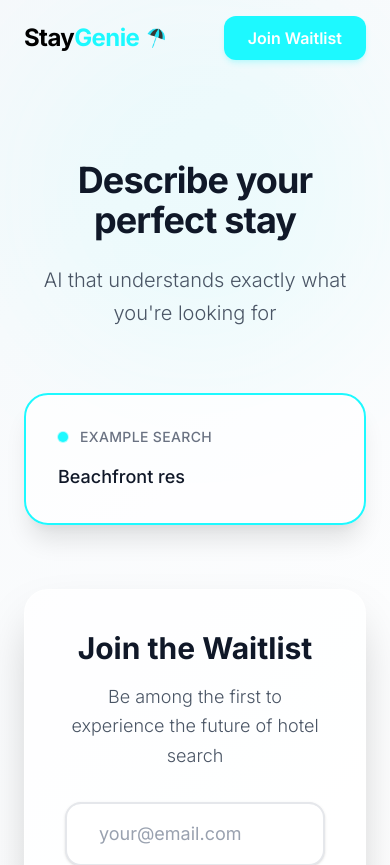
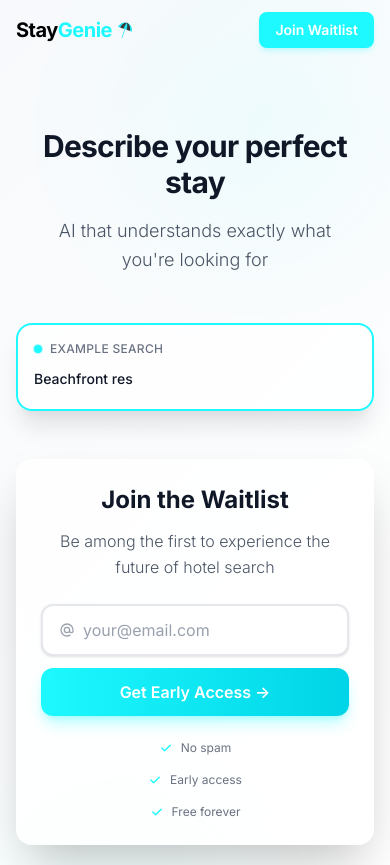
Before and after one commit to Colin-Posat/StayGenieLanding, a Next.js app: page / in a window 390 px wide. Shown: the top 865 px of the page. Built offline with nearby package versions, Linux system fonts and the light colour scheme.

Commit message:
optimized for mobile

```diff
--- a/src/app/page.tsx
+++ b/src/app/page.tsx
@@ -67,6 +67,7 @@ export default function Home() {
     <>
       <Head>
         <meta name="agd-partner-manual-verification" />
+        <meta name="viewport" content="width=device-width, initial-scale=1.0, maximum-scale=5.0" />
       </Head>
 
       <style jsx global>{`
@@ -76,6 +77,14 @@ export default function Home() {
           font-family: 'Inter', -apple-system, BlinkMacSystemFont, sans-serif;
           -webkit-font-smoothing: antialiased;
           -moz-osx-font-smoothing: grayscale;
+        }
+
+        html {
+          scroll-behavior: smooth;
+        }
+
+        body {
+          overflow-x: hidden;
         }
 
         @keyframes fadeInUp {
@@ -132,6 +141,12 @@ export default function Home() {
           backdrop-filter: blur(12px);
           -webkit-backdrop-filter: blur(12px);
         }
+
+        @media (max-width: 640px) {
+          .cursor-blink::after {
+            margin-left: 1px;
+          }
+        }
       `}</style>
 
       <div className="min-h-screen gradient-bg relative overflow-hidden">
@@ -141,18 +156,18 @@ export default function Home() {
             ? 'glass-effect border-b border-white/60 shadow-lg'
             : 'bg-transparent'
         }`}>
-          <div className="max-w-7xl mx-auto px-6 py-4">
+          <div className="max-w-7xl mx-auto px-4 sm:px-6 py-3 sm:py-4">
             <div className="flex items-center justify-between">
-              <div className="flex items-center gap-3">
+              <div className="flex items-center gap-2">
                 <div className="flex items-center gap-0">
-                  <span className="text-2xl font-bold tracking-tight">
+                  <span className="text-xl sm:text-2xl font-bold tracking-tight">
                     <span className="text-black">Stay</span>
                     <span style={{ color: '#1df9ff' }}>Genie</span>
                   </span>
                   <img
                     src="/images/staygenielogo.png"
                     alt="StayGenie Logo"
-                    className="w-10 h-10 -ml-1"
+                    className="w-8 h-8 sm:w-10 sm:h-10 -ml-1"
                     onError={(e) => {
                       e.currentTarget.style.display = 'none';
                       const svg = e.currentTarget.nextElementSibling as HTMLElement;
@@ -160,7 +175,7 @@ export default function Home() {
                     }}
                   />
                   <svg
-                    className="w-10 h-10 hidden"
+                    className="w-8 h-8 sm:w-10 sm:h-10 hidden"
                     viewBox="0 0 100 100"
                     fill="none"
                   >
@@ -171,16 +186,16 @@ export default function Home() {
                 </div>
               </div>
 
-              <div className="flex items-center gap-6">
-                <button className="text-gray-600 hover:text-gray-900 font-medium transition-colors hidden sm:block">
+              <div className="flex items-center gap-3 sm:gap-6">
+                <button className="text-gray-600 hover:text-gray-900 font-medium transition-colors hidden md:block text-sm">
                   About
                 </button>
-                <button className="text-gray-600 hover:text-gray-900 font-medium transition-colors hidden sm:block">
+                <button className="text-gray-600 hover:text-gray-900 font-medium transition-colors hidden md:block text-sm">
                   Features
                 </button>
                 <button
                   onClick={() => window.scrollTo({ top: document.body.scrollHeight, behavior: 'smooth' })}
-                  className="px-6 py-2.5 font-semibold rounded-xl transition-all duration-300 shadow-md hover:shadow-lg text-white"
+                  className="px-4 sm:px-6 py-2 sm:py-2.5 font-semibold rounded-lg sm:rounded-xl transition-all duration-300 shadow-md hover:shadow-lg text-white text-sm sm:text-base"
                   style={{
                     backgroundColor: '#1df9ff',
                     boxShadow: '0 4px 6px -1px rgba(29, 249, 255, 0.2), 0 2px 4px -1px rgba(29, 249, 255, 0.1)'
@@ -195,33 +210,33 @@ export default function Home() {
           </div>
         </nav>
 
-        {/* Decorative Elements */}
-        <div className="absolute top-0 right-0 w-96 h-96 rounded-full blur-3xl" style={{ backgroundColor: 'rgba(29, 249, 255, 0.05)' }} />
-        <div className="absolute bottom-0 left-0 w-96 h-96 rounded-full blur-3xl" style={{ backgroundColor: 'rgba(29, 249, 255, 0.05)' }} />
+        {/* Decorative Elements - Adjusted for mobile */}
+        <div className="absolute top-0 right-0 w-64 h-64 sm:w-96 sm:h-96 rounded-full blur-3xl" style={{ backgroundColor: 'rgba(29, 249, 255, 0.05)' }} />
+        <div className="absolute bottom-0 left-0 w-64 h-64 sm:w-96 sm:h-96 rounded-full blur-3xl" style={{ backgroundColor: 'rgba(29, 249, 255, 0.05)' }} />
 
         {/* Modal */}
         {showModal && (
           <div className="fixed inset-0 bg-black/50 backdrop-blur-md flex items-center justify-center z-50 p-4 animate-fadeInUp">
-            <div className="bg-white rounded-3xl p-10 max-w-md w-full mx-auto shadow-[0_25px_50px_-12px_rgba(0,0,0,0.25)]">
+            <div className="bg-white rounded-2xl sm:rounded-3xl p-6 sm:p-10 max-w-md w-full mx-auto shadow-[0_25px_50px_-12px_rgba(0,0,0,0.25)]">
               <div className="text-center">
                 <div
-                  className="w-20 h-20 rounded-full flex items-center justify-center mx-auto mb-6 shadow-lg"
+                  className="w-16 h-16 sm:w-20 sm:h-20 rounded-full flex items-center justify-center mx-auto mb-4 sm:mb-6 shadow-lg"
                   style={{
                     background: 'linear-gradient(to bottom right, #1df9ff, #00d4e6)',
                     boxShadow: '0 10px 15px -3px rgba(29, 249, 255, 0.3), 0 4px 6px -2px rgba(29, 249, 255, 0.2)'
                   }}
                 >
-                  <svg className="w-10 h-10 text-white" fill="none" stroke="currentColor" viewBox="0 0 24 24">
+                  <svg className="w-8 h-8 sm:w-10 sm:h-10 text-white" fill="none" stroke="currentColor" viewBox="0 0 24 24">
                     <path strokeLinecap="round" strokeLinejoin="round" strokeWidth={3} d="M5 13l4 4L19 7" />
                   </svg>
                 </div>
-                <h3 className="text-3xl font-bold mb-4 text-gray-900">Welcome aboard!</h3>
-                <p className="text-gray-600 mb-10 leading-relaxed text-lg">
+                <h3 className="text-2xl sm:text-3xl font-bold mb-3 sm:mb-4 text-gray-900">Welcome aboard!</h3>
+                <p className="text-gray-600 mb-6 sm:mb-10 leading-relaxed text-base sm:text-lg">
                   You&apos;ll be the first to know when StayGenie launches.
                 </p>
                 <button
                   onClick={closeModal}
-                  className="w-full py-4 text-white transition-all duration-300 font-semibold rounded-2xl shadow-lg"
+                  className="w-full py-3 sm:py-4 text-white transition-all duration-300 font-semibold rounded-xl sm:rounded-2xl shadow-lg text-base sm:text-lg"
                   style={{
                     background: 'linear-gradient(to right, #1df9ff, #00d4e6)',
                     boxShadow: '0 10px 15px -3px rgba(29, 249, 255, 0.3), 0 4px 6px -2px rgba(29, 249, 255, 0.2)'
@@ -242,22 +257,22 @@ export default function Home() {
           </div>
         )}
 
-        <div className="relative z-10 px-6 py-16 max-w-5xl mx-auto">
-          {/* Hero Section with Large Logo */}
-          <div className="text-center pt-24 animate-fadeInUp">
+        <div className="relative z-10 px-4 sm:px-6 py-12 sm:py-16 max-w-5xl mx-auto">
+          {/* Hero Section */}
+          <div className="text-center pt-20 sm:pt-24 animate-fadeInUp">
 
-            <h2 className="text-4xl md:text-5xl font-bold mb-6 text-gray-900 tracking-tight">
+            <h2 className="text-3xl sm:text-4xl md:text-5xl font-bold mb-4 sm:mb-6 text-gray-900 tracking-tight px-2">
               Describe your perfect stay
             </h2>
 
-            <p className="text-xl md:text-2xl text-gray-600 mb-16 max-w-2xl mx-auto font-light leading-relaxed">
+            <p className="text-lg sm:text-xl md:text-2xl text-gray-600 mb-12 sm:mb-16 max-w-2xl mx-auto font-light leading-relaxed px-4">
               AI that understands exactly what you&apos;re looking for
             </p>
 
-            {/* Typing Demo - Display Only Box */}
-            <div className="max-w-2xl mx-auto mb-16">
+            {/* Typing Demo - Mobile Optimized */}
+            <div className="max-w-2xl mx-auto mb-12 sm:mb-16">
               <div
-                className="p-8 rounded-3xl border-2 shadow-xl pointer-events-none"
+                className="p-4 sm:p-6 md:p-8 rounded-2xl sm:rounded-3xl border-2 shadow-xl pointer-events-none"
                 style={{
                   backgroundColor: 'rgba(255, 255, 255, 0.7)',
                   backdropFilter: 'blur(12px)',
@@ -265,17 +280,17 @@ export default function Home() {
                   boxShadow: '0 20px 25px -5px rgba(0, 0, 0, 0.1), 0 10px 10px -5px rgba(0, 0, 0, 0.04)'
                 }}
               >
-                <div className="flex items-center gap-3 mb-4">
+                <div className="flex items-center gap-2 sm:gap-3 mb-3 sm:mb-4">
                   <div
-                    className="w-2.5 h-2.5 rounded-full shadow-lg"
+                    className="w-2 h-2 sm:w-2.5 sm:h-2.5 rounded-full shadow-lg"
                     style={{
                       backgroundColor: '#1df9ff',
                       animation: 'pulse-glow 2s infinite'
                     }}
                   />
-                  <span className="text-sm font-medium text-gray-500 uppercase tracking-wide">Example Search</span>
+                  <span className="text-xs sm:text-sm font-medium text-gray-500 uppercase tracking-wide">Example Search</span>
                 </div>
-                <div className="text-lg text-left text-gray-900 font-medium cursor-blink min-h-[28px] select-none">
+                <div className="text-sm sm:text-base md:text-lg text-left text-gray-900 font-medium cursor-blink min-h-[24px] sm:min-h-[28px] select-none break-words">
                   {typedText}
                 </div>
               </div>
@@ -284,30 +299,30 @@ export default function Home() {
           </div>
 
 
-          {/* Waitlist CTA */}
-          <div className="max-w-lg mx-auto mb-24 animate-fadeInUp" style={{animationDelay: '0.2s'}}>
-            <div className="glass-effect rounded-3xl p-10 border border-white/60 shadow-2xl">
-              <div className="text-center mb-8">
-                <h3 className="text-3xl font-bold mb-4 text-gray-900">
+          {/* Waitlist CTA - Mobile Optimized */}
+          <div className="max-w-lg mx-auto mb-16 sm:mb-24 animate-fadeInUp" style={{animationDelay: '0.2s'}}>
+            <div className="glass-effect rounded-2xl sm:rounded-3xl p-6 sm:p-10 border border-white/60 shadow-2xl">
+              <div className="text-center mb-6 sm:mb-8">
+                <h3 className="text-2xl sm:text-3xl font-bold mb-3 sm:mb-4 text-gray-900">
                   Join the Waitlist
                 </h3>
-                <p className="text-gray-600 leading-relaxed text-lg font-light">
+                <p className="text-gray-600 leading-relaxed text-base sm:text-lg font-light px-2">
                   Be among the first to experience the future of hotel search
                 </p>
               </div>
 
-              <form onSubmit={handleSubmit} className="space-y-4">
+              <form onSubmit={handleSubmit} className="space-y-3 sm:space-y-4">
                 <div className="relative group">
                   <div
-                    className="bg-white rounded-2xl border-2 transition-all duration-300 shadow-sm"
+                    className="bg-white rounded-xl sm:rounded-2xl border-2 transition-all duration-300 shadow-sm"
                     style={{
                       borderColor: email ? '#1df9ff' : '#E5E7EB'
                     }}
                     onFocus={(e) => e.currentTarget.style.borderColor = '#1df9ff'}
                   >
-                    <div className="flex items-center px-5 py-4">
+                    <div className="flex items-center px-4 sm:px-5 py-3 sm:py-4">
                       <svg
-                        className="w-5 h-5 mr-3 transition-colors"
+                        className="w-4 h-4 sm:w-5 sm:h-5 mr-2 sm:mr-3 transition-colors flex-shrink-0"
                         fill="none"
                         stroke="currentColor"
                         viewBox="0 0 24 24"
@@ -320,7 +335,7 @@ export default function Home() {
                         placeholder="your@email.com"
                         value={email}
                         onChange={(e) => setEmail(e.target.value)}
-                        className="flex-1 bg-transparent placeholder-gray-400 focus:outline-none text-gray-900 text-lg"
+                        className="flex-1 bg-transparent placeholder-gray-400 focus:outline-none text-gray-900 text-base sm:text-lg"
                         style={{ caretColor: '#1df9ff' }}
                         required
                       />
@@ -330,7 +345,7 @@ export default function Home() {
 
                 <button
                   type="submit"
-                  className="w-full py-4 text-white font-semibold rounded-2xl transition-all duration-300 transform hover:scale-[1.02] active:scale-[0.98] shadow-lg text-lg"
+                  className="w-full py-3 sm:py-4 text-white font-semibold rounded-xl sm:rounded-2xl transition-all duration-300 transform active:scale-[0.98] shadow-lg text-base sm:text-lg"
                   style={{
                     background: 'linear-gradient(to right, #1df9ff, #00d4e6)',
                     boxShadow: '0 10px 15px -3px rgba(29, 249, 255, 0.3), 0 4px 6px -2px rgba(29, 249, 255, 0.2)'
@@ -348,35 +363,35 @@ export default function Home() {
                 </button>
               </form>
 
-              <div className="mt-8 flex items-center justify-center gap-8 text-sm text-gray-500">
+              <div className="mt-6 sm:mt-8 flex flex-col sm:flex-row items-center justify-center gap-4 sm:gap-8 text-xs sm:text-sm text-gray-500">
                 <div className="flex items-center gap-2">
-                  <svg className="w-4 h-4" fill="currentColor" viewBox="0 0 20 20" style={{ color: '#1df9ff' }}>
+                  <svg className="w-3.5 h-3.5 sm:w-4 sm:h-4 flex-shrink-0" fill="currentColor" viewBox="0 0 20 20" style={{ color: '#1df9ff' }}>
                     <path fillRule="evenodd" d="M16.707 5.293a1 1 0 010 1.414l-8 8a1 1 0 01-1.414 0l-4-4a1 1 0 011.414-1.414L8 12.586l7.293-7.293a1 1 0 011.414 0z" clipRule="evenodd" />
                   </svg>
-                  No spam
+                  <span>No spam</span>
                 </div>
                 <div className="flex items-center gap-2">
-                  <svg className="w-4 h-4" fill="currentColor" viewBox="0 0 20 20" style={{ color: '#1df9ff' }}>
+                  <svg className="w-3.5 h-3.5 sm:w-4 sm:h-4 flex-shrink-0" fill="currentColor" viewBox="0 0 20 20" style={{ color: '#1df9ff' }}>
                     <path fillRule="evenodd" d="M16.707 5.293a1 1 0 010 1.414l-8 8a1 1 0 01-1.414 0l-4-4a1 1 0 011.414-1.414L8 12.586l7.293-7.293a1 1 0 011.414 0z" clipRule="evenodd" />
                   </svg>
-                  Early access
+                  <span>Early access</span>
                 </div>
                 <div className="flex items-center gap-2">
-                  <svg className="w-4 h-4" fill="currentColor" viewBox="0 0 20 20" style={{ color: '#1df9ff' }}>
+                  <svg className="w-3.5 h-3.5 sm:w-4 sm:h-4 flex-shrink-0" fill="currentColor" viewBox="0 0 20 20" style={{ color: '#1df9ff' }}>
                     <path fillRule="evenodd" d="M16.707 5.293a1 1 0 010 1.414l-8 8a1 1 0 01-1.414 0l-4-4a1 1 0 011.414-1.414L8 12.586l7.293-7.293a1 1 0 011.414 0z" clipRule="evenodd" />
                   </svg>
-                  Free forever
+                  <span>Free forever</span>
                 </div>
               </div>
             </div>
           </div>
 
           {/* Footer */}
-          <footer className="text-center border-t border-gray-200/50 pt-12 pb-8">
-            <p className="text-gray-500 text-base mb-2 font-light">
+          <footer className="text-center border-t border-gray-200/50 pt-8 sm:pt-12 pb-6 sm:pb-8 px-4">
+            <p className="text-gray-500 text-sm sm:text-base mb-2 font-light">
               Making hotel search magical
             </p>
-            <p className="text-gray-400 text-sm">© 2025 StayGenie. All rights reserved.</p>
+            <p className="text-gray-400 text-xs sm:text-sm">© 2025 StayGenie. All rights reserved.</p>
           </footer>
         </div>
       </div>
```
